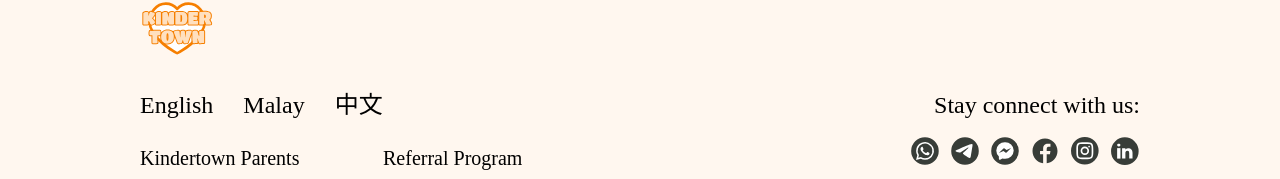
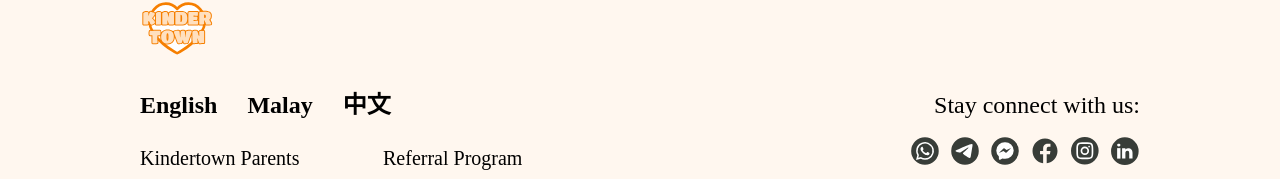
Before and after one commit to quantumexchange8/kindertown-landing, a React (Create React App) app: page /download in a window 1280 px wide. Shown: the part 11307-11486 px from the top of the page. Built offline with nearby package versions, Linux system fonts and the light colour scheme; a web font is replaced by a local one.

Commit message:
feat : font weight adjustment

```diff
--- a/src/components/Footer.jsx
+++ b/src/components/Footer.jsx
@@ -39,7 +39,7 @@ const Footer = () => {
             {/*Language*/}
             <div className="flex flex-col gap-[25px]">
               <div
-                className="flex h-[30px] gap-[30px] text-2xl"
+                className="flex h-[30px] gap-[30px] text-2xl font-semibold"
                 style={{ fontFamily: "SF Pro Display M" }}
               >
                 <div className="flex flex-col">English</div>
```
